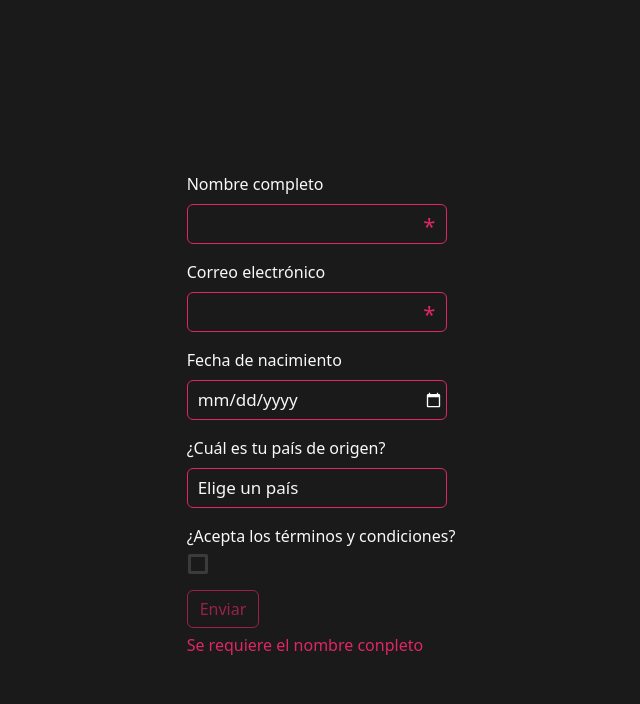
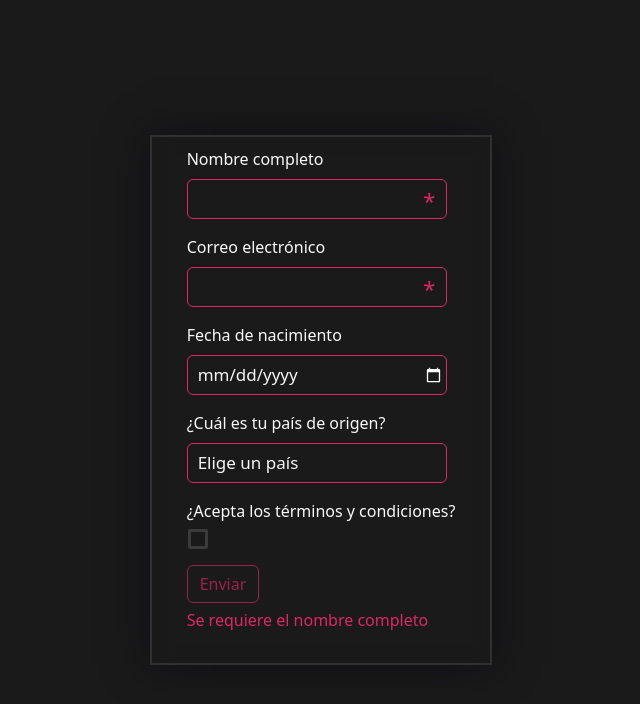
Before and after one commit to jnvillalba/challenge-greydive, a React (Create React App) app: page / in a window 1280 px wide. Shown: the top 704 px of the page, without its empty margins (319-959 px from the left). Built offline with nearby package versions, Linux system fonts and the light colour scheme.

Commit message:
agrego pantalla de carga al traer respuestas

```diff
--- a/package.json
+++ b/package.json
@@ -11,6 +11,7 @@
     "react-dom": "^18.2.0",
     "react-router-dom": "^6.6.1",
     "react-scripts": "5.0.1",
+    "react-spinners": "^0.13.7",
     "sweetalert2": "^11.6.16",
     "web-vitals": "^2.1.4"
   },
--- a/src/components/Answers.js
+++ b/src/components/Answers.js
@@ -3,11 +3,13 @@ import { useState, useEffect } from "react";
 import appFirebase from "../credenciales";
 import { getFirestore, collection, getDocs } from "firebase/firestore";
 import "./Answers.css";
+import ClipLoader from "react-spinners/ClipLoader";
 
 const Answers = () => {
   const db = getFirestore(appFirebase);
 
-  const [answersList, setAnswersList] = useState([]);
+  const [answersList, setAnswersList] = useState(null);
+  const [loading, setLoading] = useState(true);
 
   useEffect(() => {
     const getAnswers = async () => {
@@ -23,17 +25,24 @@ const Answers = () => {
       }
     };
     getAnswers();
-  }, []);
+    setLoading(false);
+  }, [answersList]);
 
   return (
-    <div className="container mt-5">
+    <>
+      {loading && <ClipLoader color="#1cc39b" />}
+      {answersList && (
+        <div className="mt-5">
           <h1>Respuestas: {answersList.length}</h1>
           <div className="row">
             <div className="col-md-12">
               <div className="mt-3">
                 <ul className="list list-inline">
                   {answersList.map((list) => (
-                <li className="d-flex justify-content-between" key={list.id}>
+                    <li
+                      className="d-flex justify-content-between"
+                      key={list.id}
+                    >
                       <div className="d-flex flex-row align-items-center">
                         <div className="ml-2">
                           <p>
@@ -44,14 +53,17 @@ const Answers = () => {
                             <strong>Email:</strong> {list.email}
                           </p>
                           <p>
-                        <strong>Fecha de nacimiento:</strong> {list.birth_date}
+                            <strong>Fecha de nacimiento:</strong>{" "}
+                            {list.birth_date}
                           </p>
                           <p>
                             <strong>País de origen:</strong>{" "}
                             {list.country_of_origin}
                           </p>
                           <p>
-                        <strong>¿Acepta los términos y condiciones?:</strong>{" "}
+                            <strong>
+                              ¿Acepta los términos y condiciones?:
+                            </strong>{" "}
                             {list.terms_and_conditions}
                           </p>
                         </div>
@@ -63,6 +75,8 @@ const Answers = () => {
             </div>
           </div>
         </div>
+      )}
+    </>
   );
 };
 
--- a/src/components/FormComponents/Input.css
+++ b/src/components/FormComponents/Input.css
@@ -138,14 +138,23 @@ input:checked ~ .checkbox {
   white-space: pre-line;
 }
 
-.btn:disabled{
+.btn:disabled {
   color: #df2666;
 }
 
-.btn:enabled{
+.btn:enabled {
   color: #1cc39b;
   border: #1cc39b;
 
-	border-style: solid;
+  border-style: solid;
+}
 
+.container {
+  backdrop-filter: blur(10px);
+  border: 2px solid rgba(255, 255, 255, 0.1);
+  box-shadow: 0 0 40px rgba(8, 7, 16, 0.6);
+  padding-left: 35px;
+  padding-right: 35px;
+  padding-bottom: 60px;
+  padding-top: 10px;
 }
--- a/src/components/Home.js
+++ b/src/components/Home.js
@@ -6,7 +6,7 @@ import { getFirestore, collection, addDoc } from "firebase/firestore";
 import {useNavigate} from 'react-router-dom'
 
 //TODO:   deploy
-//TODO: animacion de carga mientras trae las respuestas, cambiar nombres
+//TODO: cambiar nombres
 const Home = () => {
   const db = getFirestore(appFirebase);
 
@@ -67,7 +67,7 @@ const Home = () => {
                 />
               ))
             : null}
-          {errorMessage && <p className="col-sm-3 error">{errorMessage}</p>}
+          {errorMessage && <p className="col-sm-10 col-md-10 error">{errorMessage}</p>}
         </form>
       </div>
     </div>
@@ -76,7 +76,7 @@ const Home = () => {
 
 const validate = (answer) => {
   if (!answer.full_name) {
-    return "Se requiere el nombre conpleto";
+    return "Se requiere el nombre completo";
   }
   if (!answer.email) {
     return "Se requiere el email ";
--- /dev/null
+++ b/src/components/Loader.css
@@ -0,0 +1,34 @@
+div {
+  position: absolute;
+  top: 50%;
+  left: 50%;
+  transform: translate(-50%, -50%);
+}
+
+#container {
+  width: 200px;
+  height: 200px;
+}
+
+@keyframes animation {
+  0% {
+    stroke-dasharray: 1 98;
+    stroke-dashoffset: -105;
+  }
+  50% {
+    stroke-dasharray: 80 10;
+    stroke-dashoffset: -160;
+  }
+  100% {
+    stroke-dasharray: 1 98;
+    stroke-dashoffset: -300;
+  }
+}
+
+#spinner {
+  transform-origin: center;
+  animation-name: animation;
+  animation-duration: 1.2s;
+  animation-timing-function: cubic-bezier;
+  animation-iteration-count: infinite;
+}
```
Also changed, not shown: src/components/Loader.js (added), 1 other file (tests, documents, lock files or other folders). Lines whose indentation alone changed are shown as unchanged.
